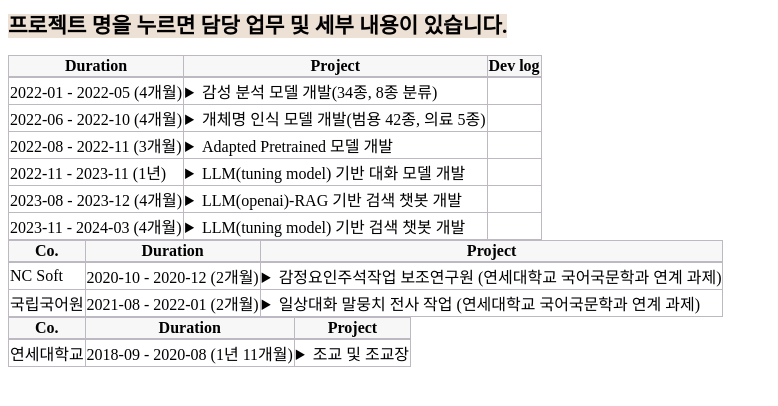
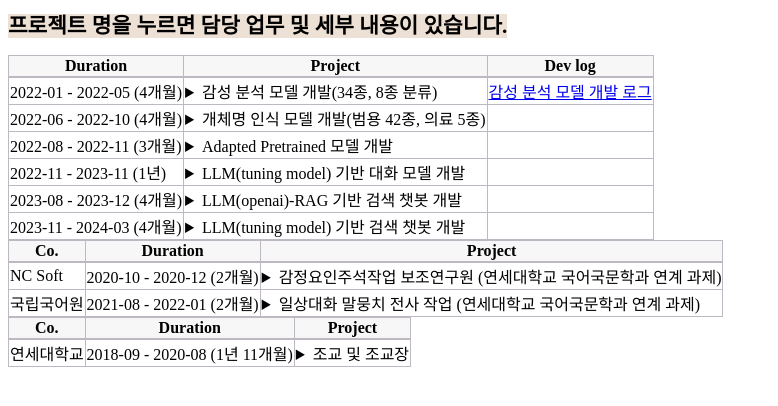
Before and after one commit to finddme/finddme.github.io, a Jekyll site: the page built from _posts/2022-01-01-Project.md, in a window 1280 px wide. Shown: the top 406 px of the page, without its empty margins (0-778 px from the left). Built offline with Jekyll 4.4.1, drawn with Linux system fonts in a browser that asks for light colours.

Commit message:
Update 2022-01-01-Project.md

```diff
--- a/_posts/2022-01-01-Project.md
+++ b/_posts/2022-01-01-Project.md
@@ -48,7 +48,7 @@ tag: NLP
                   한국어 감성 분석 및 감정 표현 분류와 관련된 언어학 지식을 활용하여 34종, 8종의 한국어 감성 분류 모델을 개발. 34종, 8종 감성 분류 모델은 각각 f1-score 78, 84로 개발 종료 되었으며 해당 모델은 현재 우울증 판별 사업, 아동 돌보미 봇 사업, 역사 인물 복원 사업 등 다양한 사업에 활용 중. <br>
             </details>
           </td>
-         <td class="line"> </td>
+         <td class="line"><a href="https://finddme.github.io/dev%20log/2022/09/25/SentimentAnalysis/">감성 분석 모델 개발 로그</a></td>
        </tr>
        <tr>
          <td class="line">2022-06 - 2022-10 (4개월)</td>
```
